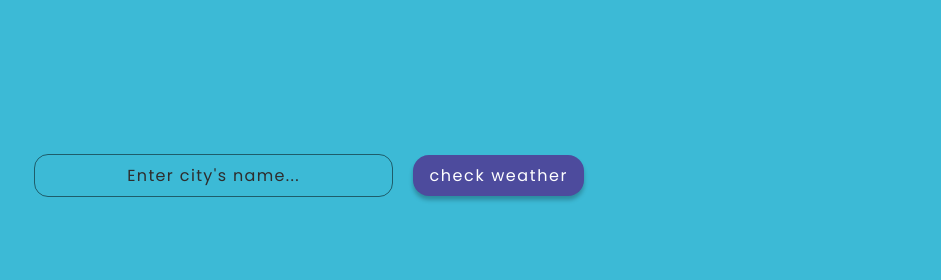
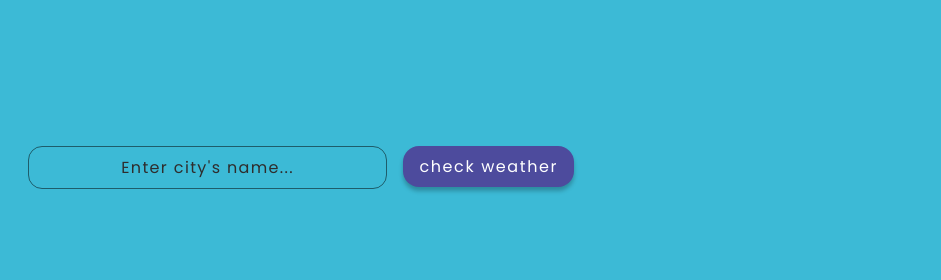
Before and after one commit to vishallondhe48/Weather_app, a plain HTML site: page index.html in a window 1280 px wide. Shown: the top 280 px of the page, 339-1280 px from the left. Drawn offline with Linux system fonts and the light colour scheme.

Commit message:
fixed the layout on low resolution screens

```diff
--- a/index.html
+++ b/index.html
@@ -13,10 +13,14 @@
     <img src="./images/logo.svg" class="logo" alt="">
     <main>
         <div class="container">
-            <label for="cityName">
-                <input name="cityName" type="text" class="inputValue" placeholder="Enter city's name...">
-                <button name="cityName" type="submit" class="search">check weather</button>
-            </label>
+            <div>
+                <input type="text" class="inputValue" placeholder="Enter city's name...">
+            </div>
+            <div>
+                <button type="submit" class="search">check weather</button>
+
+            </div>
+
 
         </div>
         <div class="result">
--- a/style.css
+++ b/style.css
@@ -22,6 +22,9 @@ main {
 .container {
 	display: flex;
 }
+.container div {
+	margin: 0.5rem;
+}
 .container .inputValue {
 	border: 1px solid rgba(0, 0, 0, 0.5);
 	border-radius: 14px;
@@ -30,7 +33,6 @@ main {
 	outline: none;
 	text-align: center;
 
-	margin: 1rem;
 	font-family: 'Poppins', sans-serif;
 	font-size: 1rem;
 }
```
